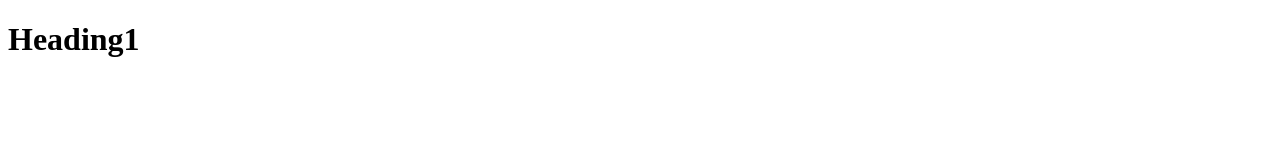
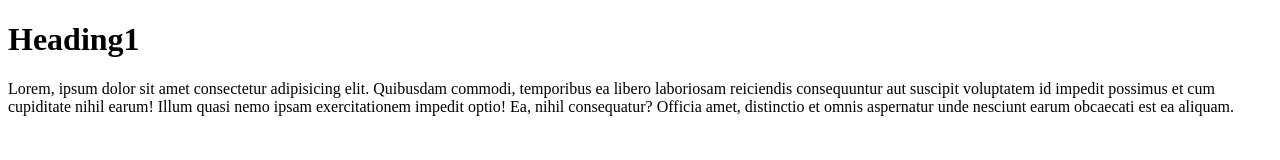
Before and after one commit to Abarna-06/dir, a plain HTML site: page index.html in a window 1280 px wide. Drawn offline with Linux system fonts and the light colour scheme.

Commit message:
paragraph created

```diff
--- a/index.html
+++ b/index.html
@@ -7,5 +7,9 @@
 </head>
 <body>
   <h1>Heading1</h1>
+  <p>Lorem, ipsum dolor sit amet consectetur adipisicing elit. Quibusdam commodi, temporibus ea libero laboriosam
+    reiciendis consequuntur aut suscipit voluptatem id impedit possimus et cum cupiditate nihil earum! Illum quasi nemo
+    ipsam exercitationem impedit optio! Ea, nihil consequatur? Officia amet, distinctio et omnis aspernatur unde nesciunt
+    earum obcaecati est ea aliquam.</p>
 </body>
 </html>
```
